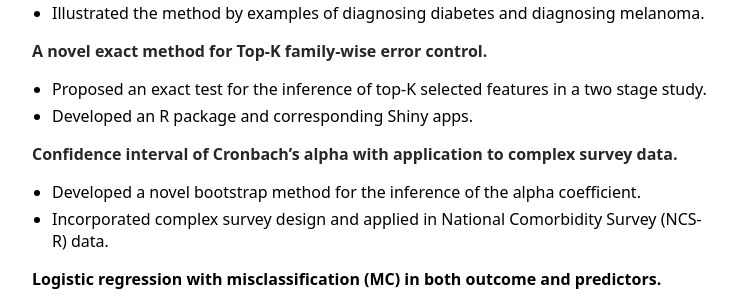
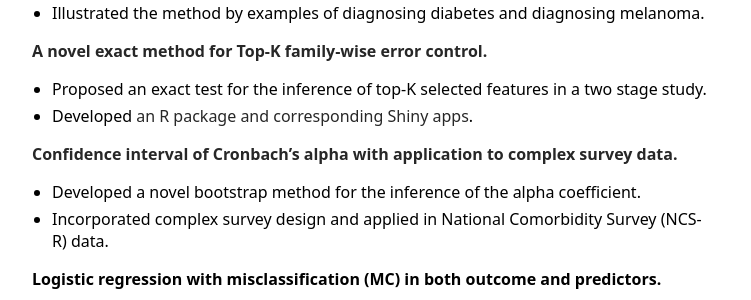
Before and after one commit to ziqiangc/ziqiangc.github.io, a Jekyll site: the page built from projects.md, in a window 1280 px wide and 900 px high, scrolled down 344 px. Shown: the part 155-455 px from the top of the window, without its empty margins (258-1009 px from the left). Built offline with Jekyll 4.4.1, drawn with Linux system fonts in a browser that asks for light colours; our own code applies the rules of GitHub Pages for plain Markdown files; part of the change alters nothing that is shown.

```diff
--- a/projects.md
+++ b/projects.md
@@ -10,7 +10,7 @@
 
 [**A novel exact method for Top-K family-wise error control.**](https://www.researchgate.net/publication/303182953_A_Novel_Exact_Method_for_Top-K_Family-wise_Error_Control_For_Small_Sample_Non-Small_Scale_Inference)
 - Proposed an exact test for the inference of top-K selected features in a two stage study.
-- Developed an R package and corresponding Shiny apps.
+- Developed [an R package and corresponding Shiny apps](https://github.com/ziqiangc/TopK).
 
 [**Confidence interval of Cronbach’s alpha with application to complex survey data.**](https://www150.statcan.gc.ca/n1/pub/12-001-x/2019003/article/00009-eng.htm)
 - Developed a novel bootstrap method for the inference of the alpha coefficient.
```
